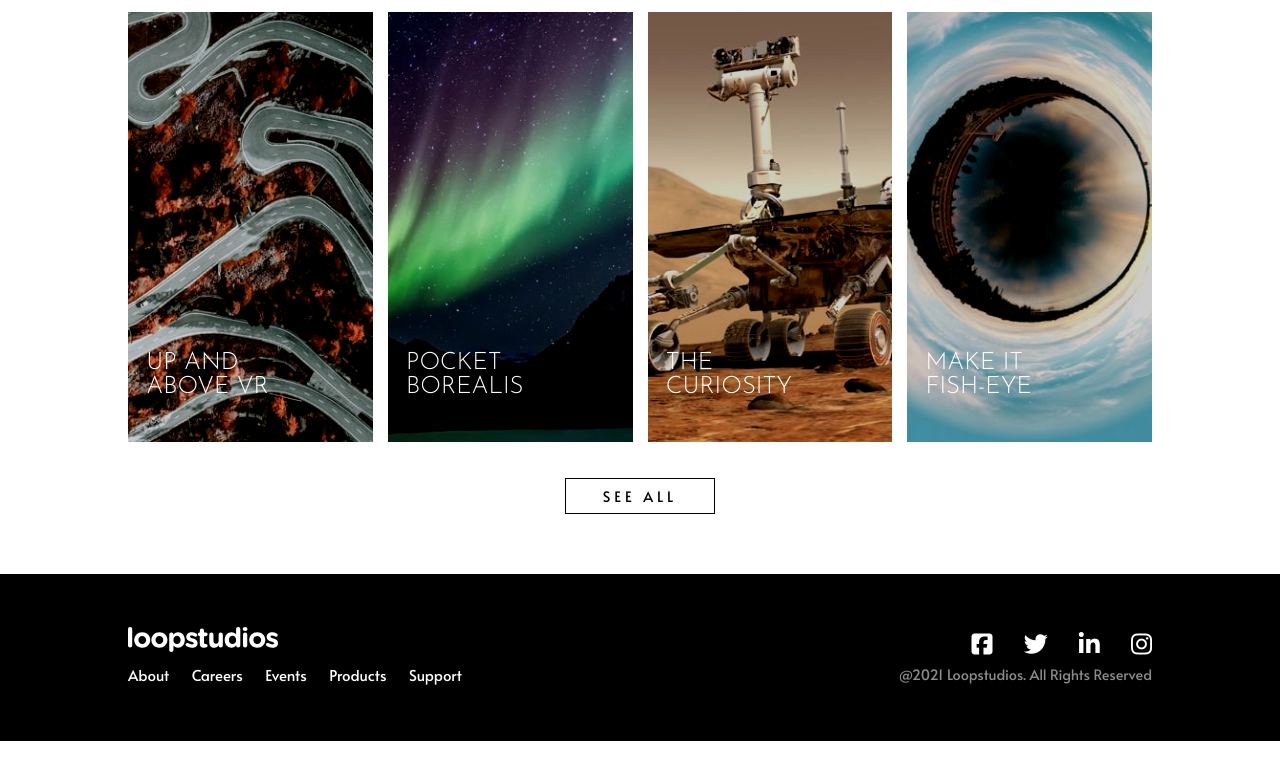
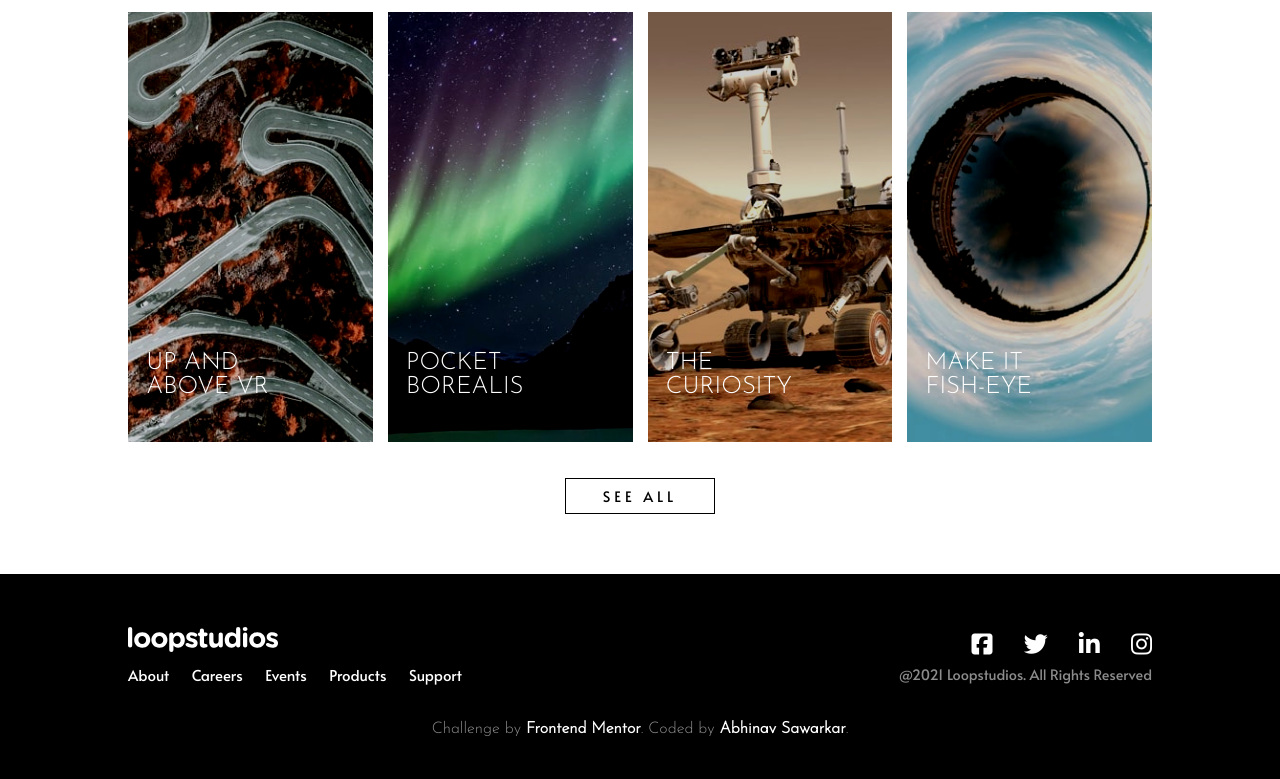
Before and after one commit to abhinavishere/loopstudios-landing-page, a plain HTML site: page index.html in a window 1280 px wide. Shown: the part 1868-2647 px from the top of the page. Before the commit the page ends 2609 px from the top, so only its background shows below. Drawn offline with Linux system fonts and the light colour scheme.

Commit message:
Updated Styles

```diff
--- a/css/style.scss
+++ b/css/style.scss
@@ -199,11 +199,12 @@ body{
         gap: 1em;
         .grid-item{
             position: relative;
+            overflow: hidden;
             .img-mobile{
                 filter: contrast(1.3) brightness(0.8);
                 width: 100%;
                 height: 100%;
-                transition: all 250ms cubic-bezier(.6,.29,.72,1.42);
+                transition: all 250ms ease-in-out;
             }
             .img-desktop{
                 display: none;
@@ -221,7 +222,7 @@ body{
             }
             &:hover, &:focus{
                 .img-mobile , .img-desktop{
-                    transform: translateY(-10px);
+                    transform: scale(1.2);
                     opacity: 0.7;
                 }
             }
@@ -331,6 +332,18 @@ footer{
     }
 }
 
+.attribution{
+    width: max-content;
+    margin: 2em auto 0;
+    color: var(--dark-gray);
+    font-family: var(--josefin);
+    font-weight: 400;
+    font-size: 0.8rem;
+    a{
+        color: var(--white);
+        font-weight: 700;
+    }
+}
 //For IPAD 12PRO
 
 @media only screen and (min-width: 1024px) {
@@ -402,7 +415,7 @@ footer{
                     filter: contrast(1.3) brightness(0.8);
                     width: 100%;
                     height: 100%;
-                    transition: all 250ms cubic-bezier(.6,.29,.72,1.42);
+                    transition: all 250ms ease-in-out;
                 }
                 .img-mobile{
                     display: none;
@@ -442,6 +455,9 @@ footer{
                 padding-block: 0.3em;
             }
         }
+        .attribution{
+            font-size: 1rem;
+        }
     }
 }
 
--- a/index.html
+++ b/index.html
@@ -131,6 +131,10 @@
         <h1 class="copyright">@2021 Loopstudios. All Rights Reserved</h1>
       </div>
     </section>
+    <div class="attribution">
+    Challenge by <a href="https://www.frontendmentor.io?ref=challenge" target="_blank">Frontend Mentor</a>.
+    Coded by <a href="https://www.linkedin.com/in/abhinav-sawarkar-890a15144/" target="_blank">Abhinav Sawarkar</a>.
+    </div>
   </footer>
 
 
```
Also changed, not shown: css/style.css, 1 other file.
